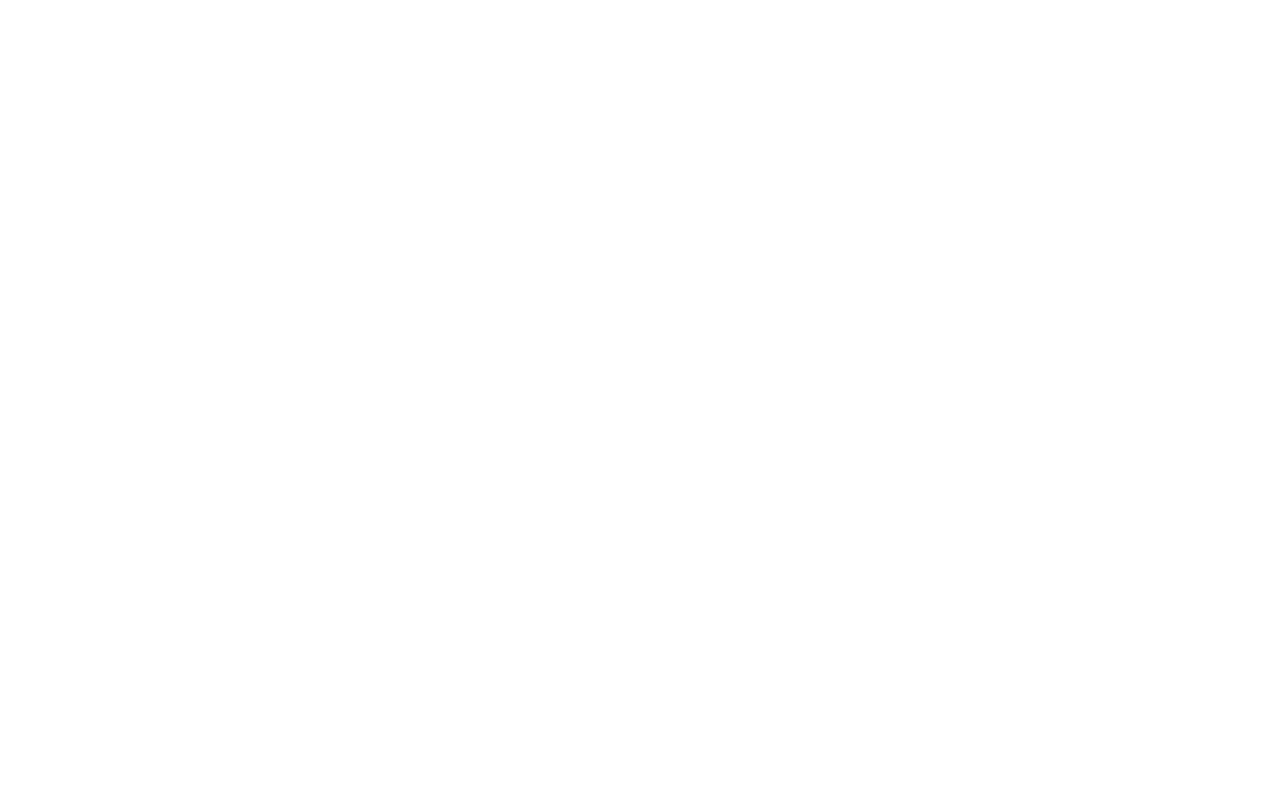
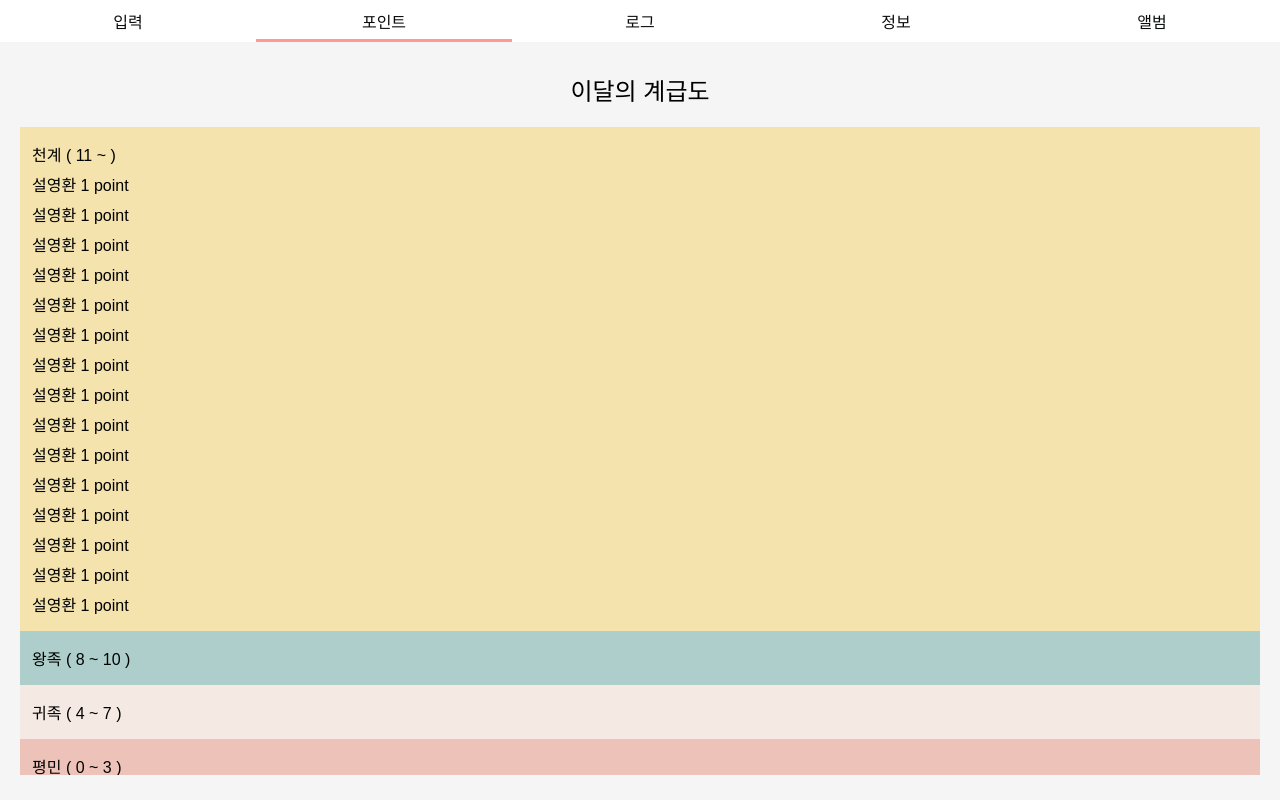
Before and after one commit to maintainker/tiramid-v2, a React (Create React App) app: page /point in a window 1280 px wide. Before the commit this address had no page. Built offline with nearby package versions, Linux system fonts and the light colour scheme; a web font is replaced by a local one.

Commit message:
(feat) 포인트 계급 페이지 완료

```diff
--- a/src/App.tsx
+++ b/src/App.tsx
@@ -5,6 +5,7 @@
 import Album from "./pages/album";
 import Info from "./pages/info";
 import Log from "./pages/log";
+import Point from "./pages/point";
 
 function App() {
   return (
@@ -15,6 +16,7 @@
           <Route path="log" element={<Log />} />
           <Route path="info" element={<Info />} />
           <Route path="album" element={<Album />} />
+          <Route path="point" element={<Point />} />
         </Route>
       </Routes>
     </BrowserRouter>
--- a/src/Components/Layout/HeaderNav/index.tsx
+++ b/src/Components/Layout/HeaderNav/index.tsx
@@ -5,6 +5,7 @@
 const navMap = {
   default: "/",
   log: "/log",
+  point: "/point",
   info: "/info",
   album: "/album",
 };
@@ -19,8 +20,13 @@
       >
         <Link to={navMap["default"]}>입력</Link>
       </li>
+      <li
+        className={`${location.pathname === navMap["point"] ? "active" : ""}`}
+      >
+        <Link to="/point">포인트</Link>
+      </li>
       <li className={`${location.pathname === navMap["log"] ? "active" : ""}`}>
-        <Link to="/log">log</Link>
+        <Link to="/log">로그</Link>
       </li>
       <li className={`${location.pathname === navMap["info"] ? "active" : ""}`}>
         <Link to="/info">정보</Link>
@@ -28,7 +34,7 @@
       <li
         className={`${location.pathname === navMap["album"] ? "active" : ""}`}
       >
-        <Link to="/album">album</Link>
+        <Link to="/album">앨범</Link>
       </li>
     </HeaderList>
   );
--- /dev/null
+++ b/src/pages/point/index.tsx
@@ -0,0 +1,109 @@
+import styled from "styled-components";
+import { ColorList } from "../../shared";
+
+function Point() {
+  return (
+    <Container>
+      <header>
+        <span>이달의 계급도</span>
+      </header>
+      <ul className="rank-container">
+        <li className="rank heaven">
+          <ul>
+            <li>천계 ( 11 ~ )</li>
+            <li>설영환 1 point</li>
+            <li>설영환 1 point</li>
+            <li>설영환 1 point</li>
+            <li>설영환 1 point</li>
+            <li>설영환 1 point</li>
+            <li>설영환 1 point</li>
+            <li>설영환 1 point</li>
+            <li>설영환 1 point</li>
+            <li>설영환 1 point</li>
+            <li>설영환 1 point</li>
+            <li>설영환 1 point</li>
+            <li>설영환 1 point</li>
+            <li>설영환 1 point</li>
+            <li>설영환 1 point</li>
+            <li>설영환 1 point</li>
+          </ul>
+        </li>
+        <li className="rank kingdom">
+          <ul>
+            <li>왕족 ( 8 ~ 10 )</li>
+          </ul>
+        </li>
+        <li className="rank nobility">
+          <ul>
+            <li>귀족 ( 4 ~ 7 )</li>
+          </ul>
+        </li>
+        <li className="rank commons">
+          <ul>
+            <li>평민 ( 0 ~ 3 )</li>
+          </ul>
+        </li>
+        <li className="rank slave">
+          <ul>
+            <li>노예 ( -1 ~ -10 )</li>
+          </ul>
+        </li>
+        <li className="rank deep">
+          <ul>
+            <li>심해 ( -11 ~ )</li>
+          </ul>
+        </li>
+      </ul>
+    </Container>
+  );
+}
+
+export default Point;
+
+const Container = styled.div`
+  background: ${ColorList.black100};
+  height: calc(100vh - 42px);
+  /* display: flex; */
+  /* align-items: center;
+  justify-content: center; */
+  padding-top: 30px;
+  display: flex;
+  flex-direction: column;
+  align-items: center;
+  font-size: 16px;
+  gap: 20px;
+  header {
+    font-size: 1.5em;
+    font-weight: 500;
+  }
+  .rank-container {
+    width: 100%;
+    padding: 0 20px;
+    max-height: calc(100vh - 152px);
+    overflow: scroll;
+    .rank {
+      padding: 12px;
+      li {
+        padding: 3px 0;
+      }
+      &.heaven {
+        background: rgba(242, 184, 7, 0.3);
+      }
+      &.kingdom {
+        background: rgba(9, 115, 104, 0.3);
+      }
+      &.nobility {
+        background: rgba(242, 207, 184, 0.3);
+      }
+      &.commons {
+        background: rgba(217, 79, 48, 0.3);
+      }
+      &.slave {
+        background: rgba(242, 153, 169, 0.3);
+      }
+      &.deep {
+        background: rgba(5, 20, 125, 0.3);
+      }
+    }
+  }
+`;
```
